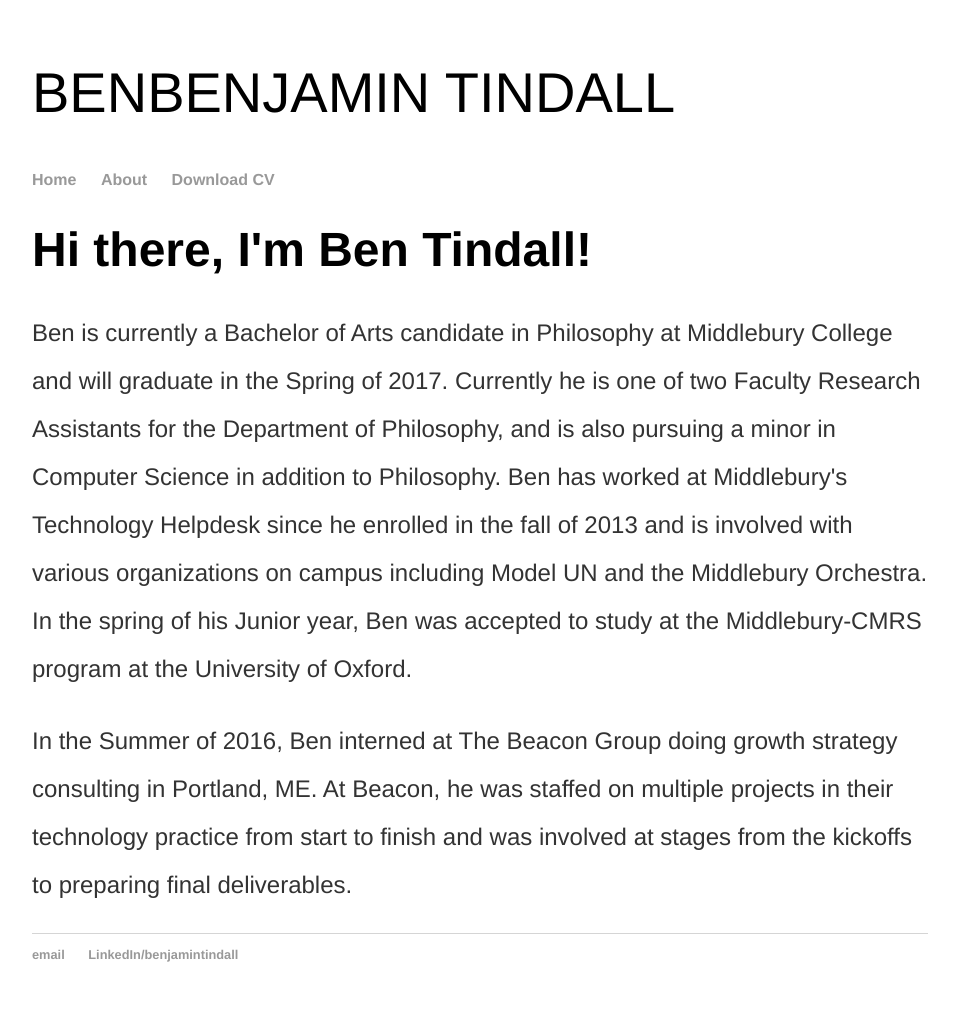
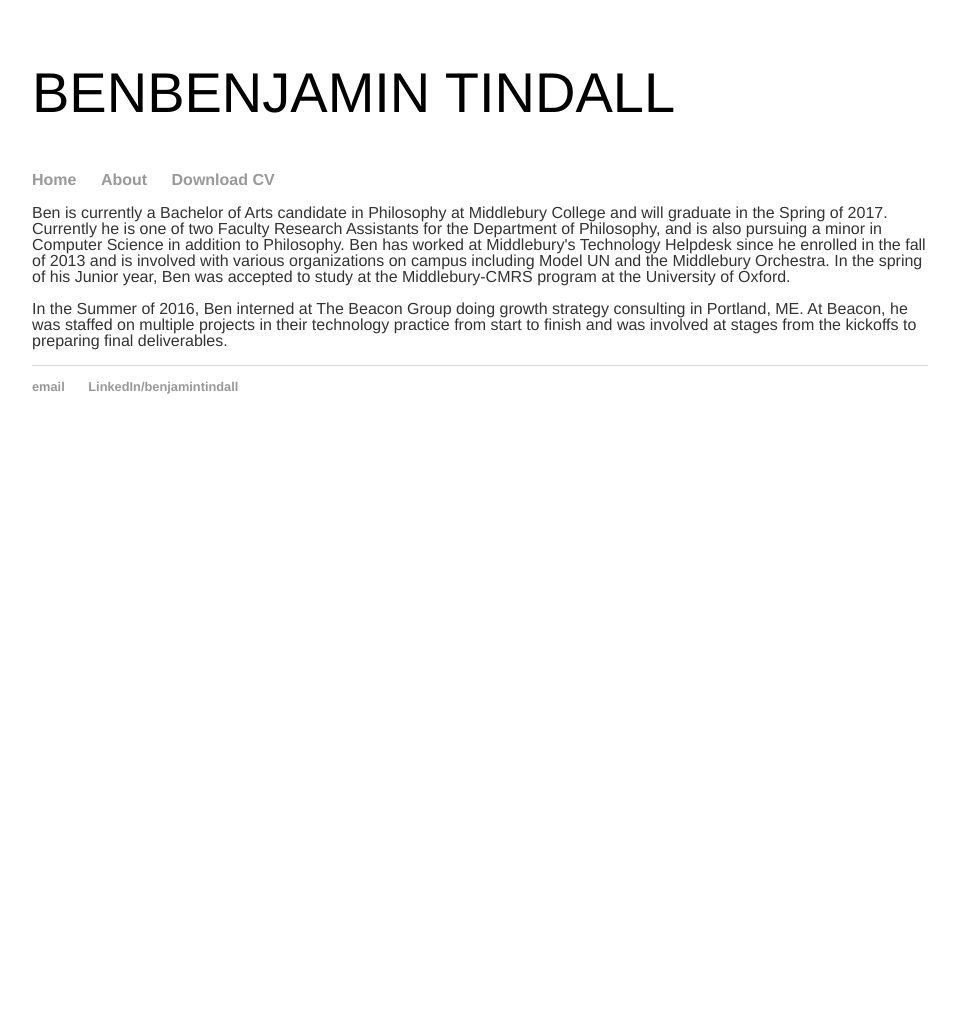
Before and after one commit to ben-tindall/ben-tindall.github.io, a Jekyll site: the page built from index.html, in a window 1280 px wide. Shown: the whole page, without its empty margins (160-1119 px from the left). Built offline with Jekyll 4.4.1, drawn with Linux system fonts in a browser that asks for light colours; after the commit the page ends 900 px from its top, so only the background shows below that.

Commit message:
Chaning paragraph sizing

```diff
--- a/css/main.css
+++ b/css/main.css
@@ -29,8 +29,8 @@
     font-weight: 100
 }
 p {
-    font-size: 1.5em;
-    line-height: 2em;
+    font-size: 1em;
+    line-height: 1em;
     color: #333;
     font-family: 'Helvetica','Arial', 'Sans-Serif';
 }
--- a/index.html
+++ b/index.html
@@ -3,7 +3,6 @@
 title: Benjamin Tindall
 ---
 <div class="blurb">
-	<h1>Hi there, I'm Ben Tindall!</h1>
 	<p>Ben is currently a Bachelor of Arts candidate in Philosophy at Middlebury College and will graduate in the Spring of 2017. Currently he is one of two Faculty Research Assistants for the Department of Philosophy, and is also pursuing a minor in Computer Science in addition to Philosophy. Ben has worked at Middlebury's Technology Helpdesk since he enrolled in the fall of 2013 and is involved with various organizations on campus including Model UN and the Middlebury Orchestra.  In the spring of his Junior year, Ben was accepted to study at the Middlebury-CMRS program at the University of Oxford.</p>
 
     <p>In the Summer of 2016, Ben interned at The Beacon Group doing growth strategy consulting in Portland, ME. At Beacon, he was staffed on multiple projects in their technology practice from start to finish and was involved at stages from the kickoffs to preparing final deliverables. </p>
```
